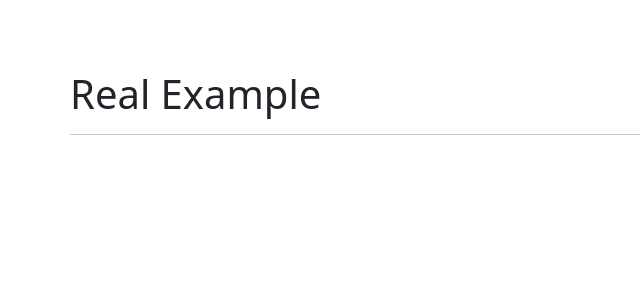
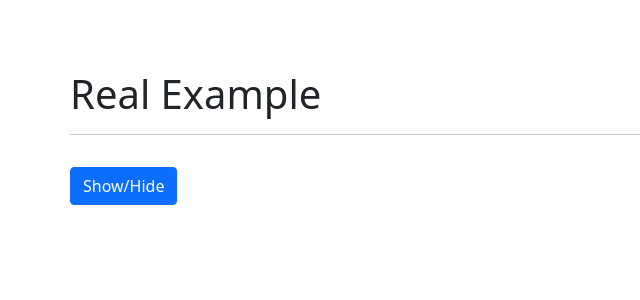
Before and after one commit to kevintroko/react-hooks-tutorial, a React (Create React App) app: page / in a window 1280 px wide. Shown: the top 300 px of the page, without its empty margins (0-640 px from the left). Built offline with nearby package versions, Linux system fonts and the light colour scheme.

Commit message:
demount component using useEffect

```diff
--- a/src/components/03-examples/MultipleCustomHooks.js
+++ b/src/components/03-examples/MultipleCustomHooks.js
@@ -12,9 +12,6 @@ export const MultipleCustomHooks = () => {
 
     return (
         <div>
-            <h1>Breaking bad quotes</h1>
-            <hr />
-
             {
                 loading ?
                 (
--- a/src/components/04-useRef/RealUsageRef.js
+++ b/src/components/04-useRef/RealUsageRef.js
@@ -1,11 +1,24 @@
-import React from 'react'
+import React, { useState } from 'react'
 import '../01-useState/counter.css';
+import { MultipleCustomHooks } from '../03-examples/MultipleCustomHooks';
 
 export const RealUsageRef = () => {
+    const [show, setShow] = useState(false);
+
     return (
         <div>
             <h1>Real Example</h1>
             <hr />
+
+            {
+                show && <MultipleCustomHooks />
+            }
+
+            <button
+                onClick={() => setShow(!show)}
+                className='btn btn-primary mt-3'>
+                Show/Hide
+            </button>
         </div>
     )
 }
--- a/src/hooks/useFetch.js
+++ b/src/hooks/useFetch.js
@@ -1,6 +1,7 @@
-import { useEffect, useState } from "react";
+import { useEffect, useRef, useState } from "react";
 
 export const useFetch = (url) => {
+    const isMounted = useRef(true);
 
     const [state, setState] = useState({
         data: null,
@@ -9,15 +10,23 @@ export const useFetch = (url) => {
     });
 
     useEffect(() => {
+        return () => isMounted.current = false
+    }, [])
+
+    useEffect(() => {
         fetch(url).then(
             resp => resp.json()
         ).then(
             data => {
-                setState({
-                    data,
-                    loading: false,
-                    error: false
-                })
+                if (isMounted) {
+                    setState({
+                        data,
+                        loading: false,
+                        error: false
+                    })
+                } else {
+                    console.log('cant call set state');
+                }
             }
         )
     }, [url]);
```
